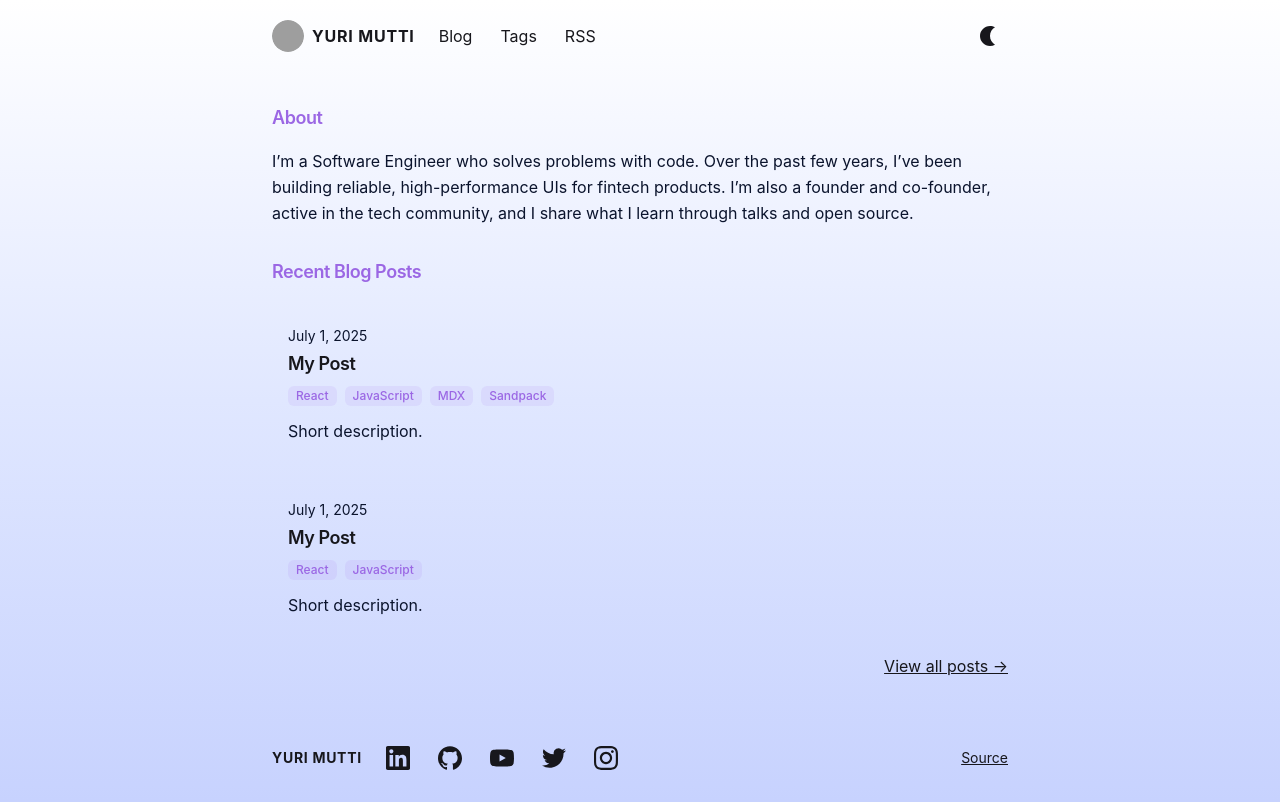
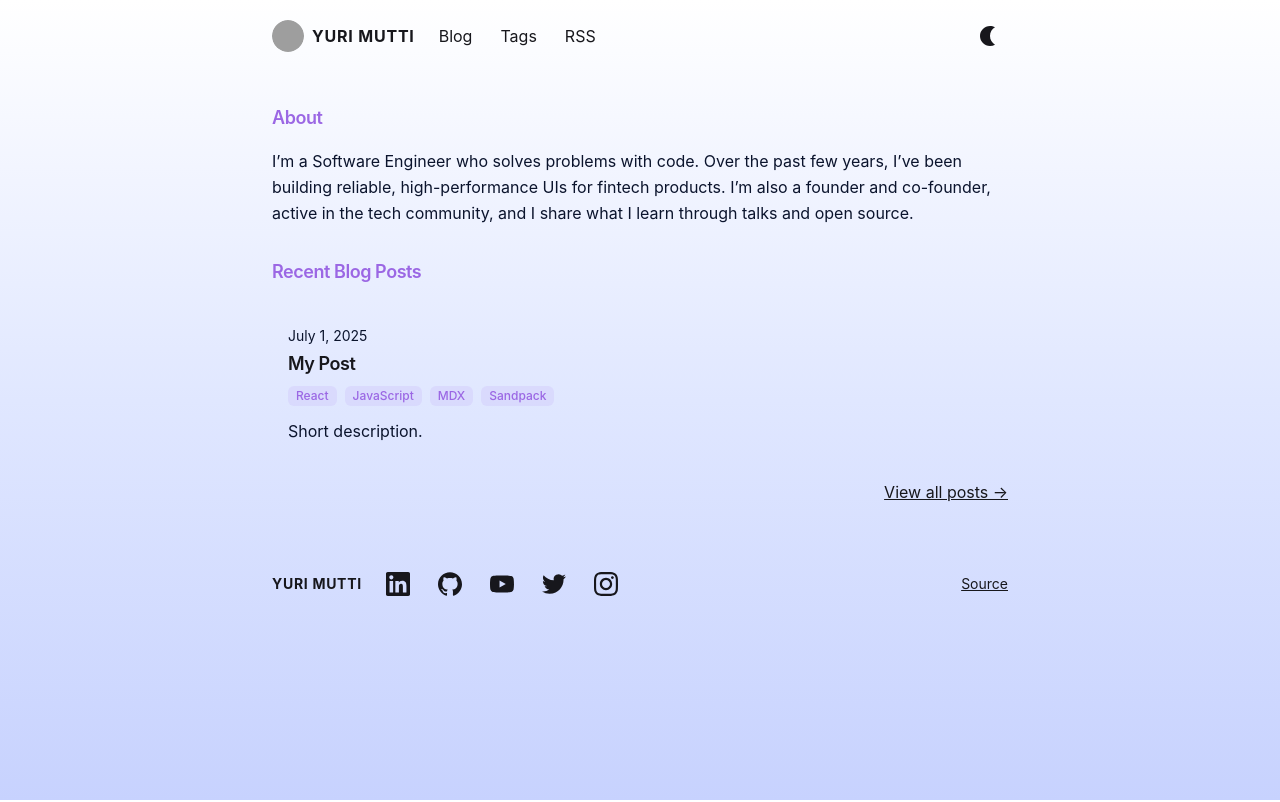
Before and after one commit to yurimutti/yurimutti.com, a Next.js app: page / in a window 1280 px wide. Built offline with nearby package versions, Linux system fonts and the light colour scheme; grey boxes are pictures that could not be loaded.

Commit message:
fix: build errors

```diff
--- a/src/app/posts/[slug]/page.tsx
+++ b/src/app/posts/[slug]/page.tsx
@@ -26,7 +26,7 @@ function parseFrontmatter(fileContent: string): Metadata {
 }
 
 export async function generateStaticParams() {
-  const basePath = path.join(process.cwd(), 'app/posts');
+  const basePath = path.join(process.cwd(), 'src/app/posts');
   return fs
     .readdirSync(basePath, { withFileTypes: true })
     .filter((entry) => entry.isDirectory())
@@ -35,10 +35,14 @@ export async function generateStaticParams() {
 
 type Params = { slug: string };
 
-export default async function BlogPostPage({ params }: { params: Params }) {
+export default async function BlogPostPage({
+  params,
+}: {
+  params: Promise<Params>;
+}) {
   const { slug } = await params;
 
-  const postPath = path.join(process.cwd(), 'app/posts', slug, 'page.mdx');
+  const postPath = path.join(process.cwd(), 'src/app/posts', slug, 'page.mdx');
   if (!fs.existsSync(postPath)) notFound();
 
   const fileContent = fs.readFileSync(postPath, 'utf8');
--- a/src/app/posts/second-post/page.mdx
+++ /dev/null
@@ -1,18 +0,0 @@
-import { BlogPost } from '@/components/blog/post';
-
-export const meta = {
-  title: 'My Post',
-  summary: 'Short description.',
-  publishedAt: '2025-07-01',
-  state: 'published',
-  views: 123,
-  tags: ['React', 'JavaScript'],
-};
-
-<BlogPost meta={meta}>
-
-# My MDX Post Title
-
-This is my second post written in MDX.
-
-</BlogPost>
--- a/src/components/code/sandpack/index.tsx
+++ b/src/components/code/sandpack/index.tsx
@@ -24,7 +24,7 @@ export function SandpackWrapper({
   return (
     <div className="my-6">
       <Sandpack
-        template={template as any}
+        template={template as 'react'}
         files={files}
         theme={theme}
         customSetup={customSetup}
```
